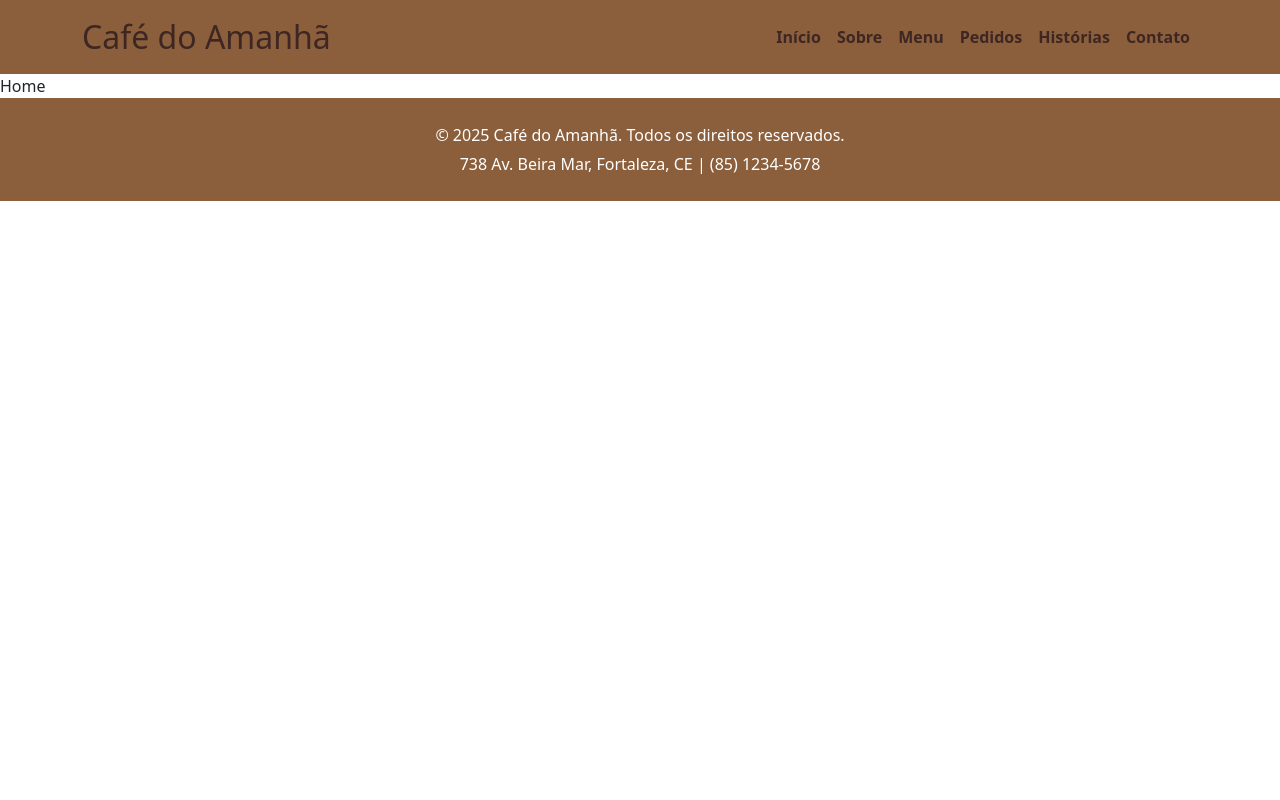
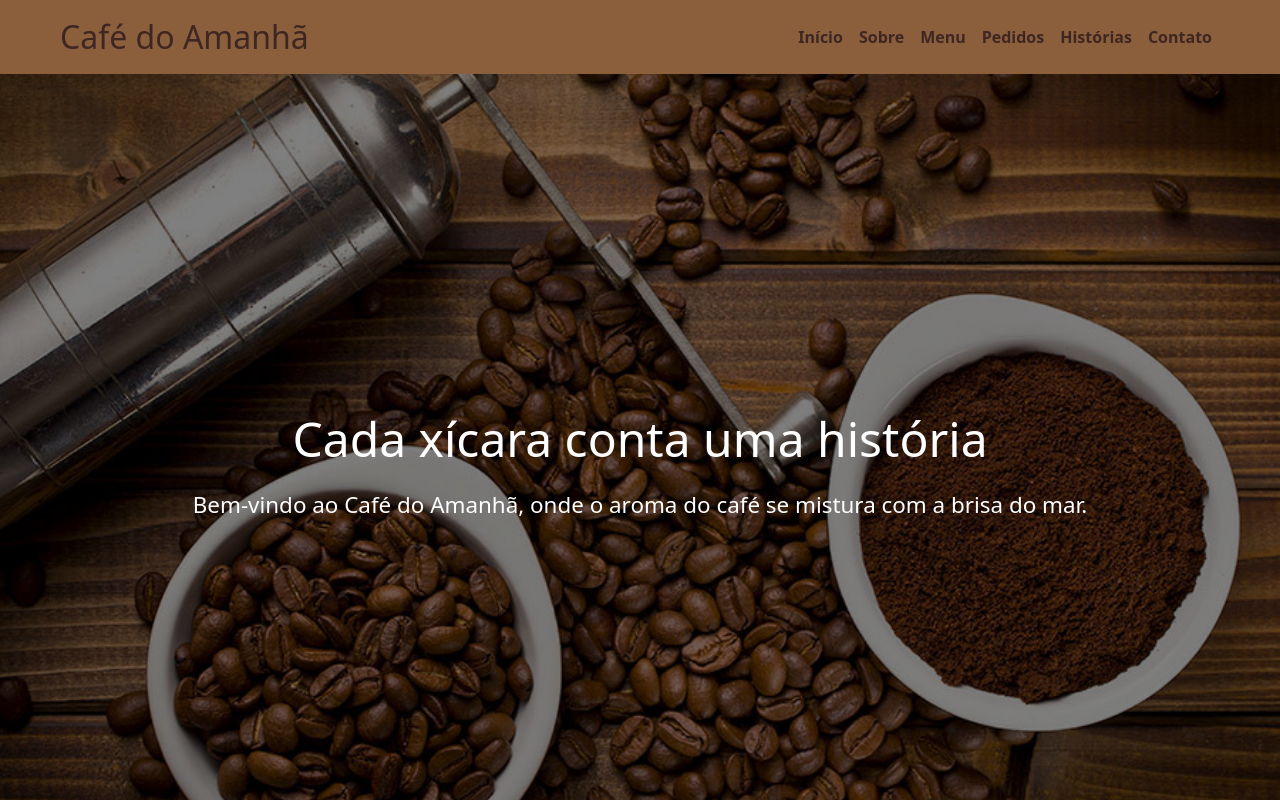
Before and after one commit to lucivandosousa/cafe-do-amanha, a React (Vite) app: page / in a window 1280 px wide. Shown: the top 800 px of the page. Built offline with nearby package versions, Linux system fonts and the light colour scheme.

Commit message:
feat: create the home layout

```diff
--- /dev/null
+++ b/src/pages/Home/Home.css
@@ -0,0 +1,55 @@
+/* src/components/Hero.css */
+.hero {
+  position: relative;
+  background: url('../../assets/images/graos.jpg') no-repeat center center/cover;
+  background-size: cover;
+  color: #fff;
+  height: 100vh;
+  overflow: hidden;
+  display: flex;
+  align-items: center;
+  justify-content: center;
+  margin: 0;
+}
+
+.hero::before {
+  content: '';
+  position: absolute;
+  top: 0;
+  left: 0;
+  width: 100%;
+  height: 100%;
+  background-color: rgba(0, 0, 0, 0.5);
+  z-index: 1;
+}
+
+.container {
+  position: relative;
+  z-index: 2;
+  max-width: 1200px;
+  margin: 0 auto;
+  padding: 0 20px;
+}
+
+h2 {
+  font-size: 3rem;
+  margin-bottom: 20px;
+}
+
+p {
+  font-size: 1.4rem;
+}
+
+@media (max-width: 768px) {
+  .hero {
+    height: 100vh;
+  }
+
+  h2 {
+    font-size: 2rem;
+  }
+
+  p {
+    font-size: 1.2rem;
+  }
+}
--- a/src/pages/Home/Home.jsx
+++ b/src/pages/Home/Home.jsx
@@ -1,7 +1,12 @@
-import React from 'react'
+import './Home.css'
 
 export default function Home() {
   return (
-    <div>Home</div>
+    <section className="hero d-flex align-items-center justify-content-center">
+      <div className="container text-center">
+        <h2>Cada xícara conta uma história</h2>
+        <p>Bem-vindo ao Café do Amanhã, onde o aroma do café se mistura com a brisa do mar.</p>
+      </div>
+    </section>
   )
 }
```
